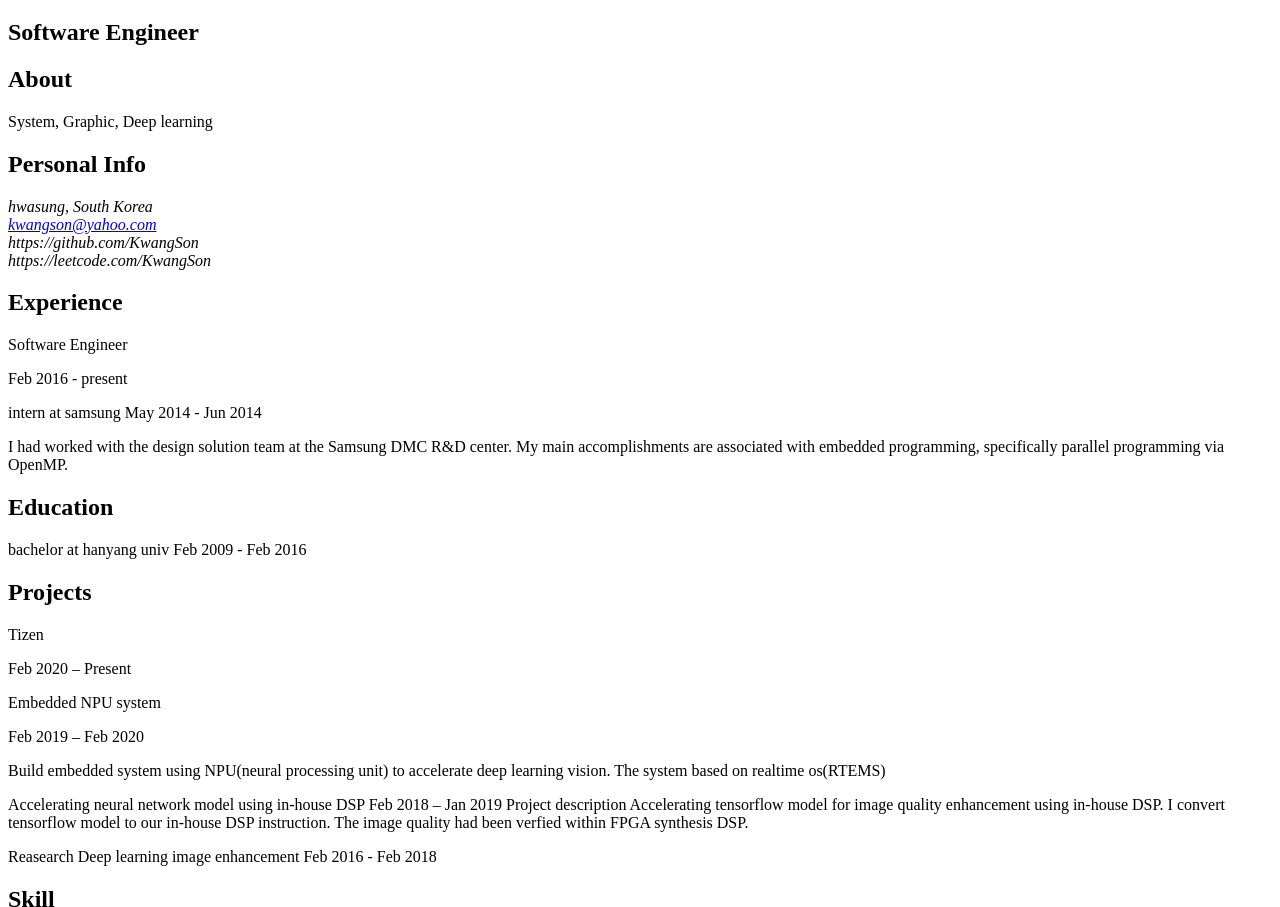
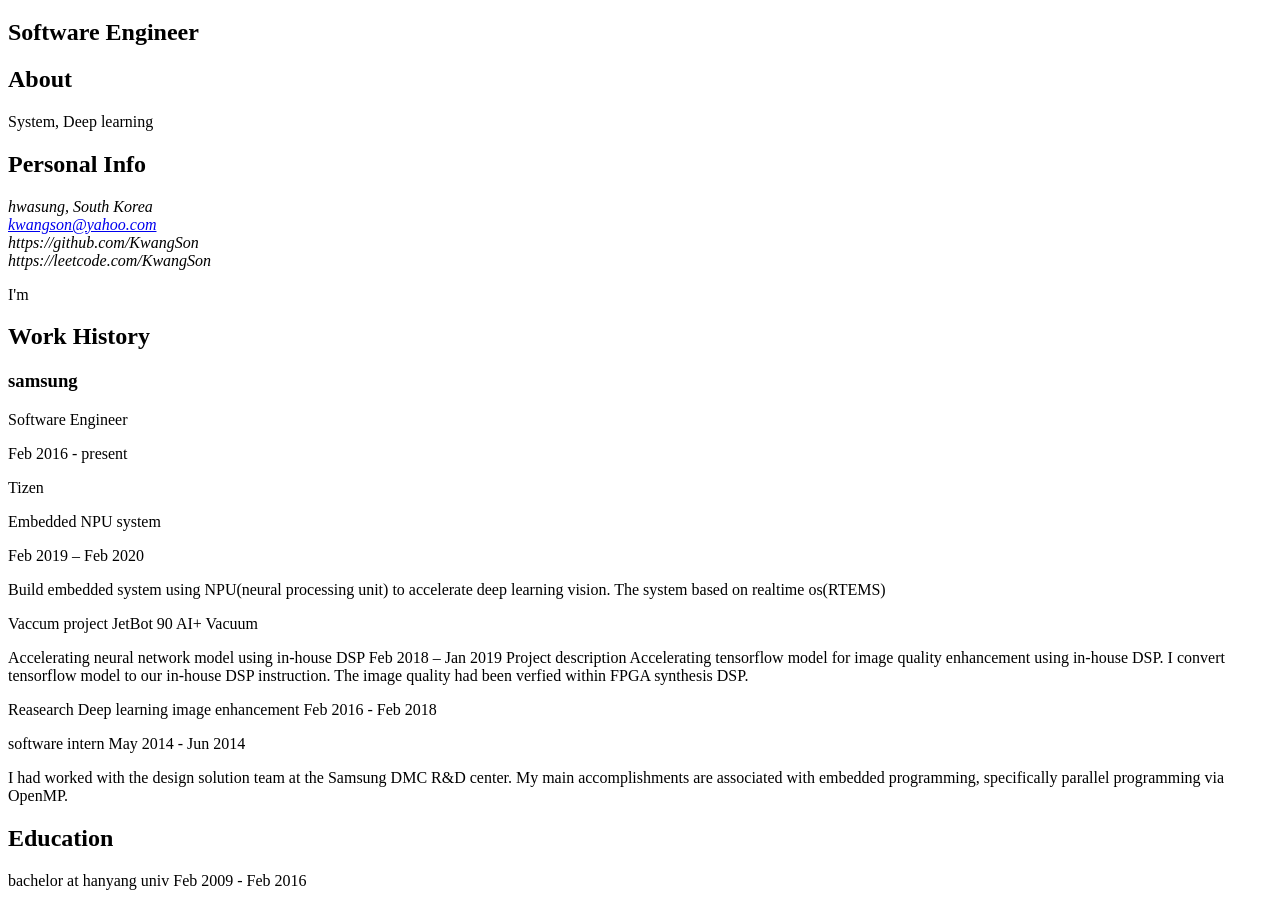
Before and after one commit to KwangSon/kwangson.github.io, a plain HTML site: page resume.html in a window 1280 px wide. Shown: the part 61-968 px from the top of the page. Drawn offline with Linux system fonts and the light colour scheme.

Commit message:
clean up resume

```diff
--- a/resume.html
+++ b/resume.html
@@ -10,7 +10,7 @@
 	<h2>Software Engineer</h2>
 
 	<h2>About</h2>
-	<p>System, Graphic, Deep learning</p>
+	<p>System, Deep learning</p>
 
 	<h2>Personal Info</h2>
 	<address>
@@ -20,33 +20,22 @@
 		https://leetcode.com/KwangSon</br>
 	</address>
 
+	<p>I'm </p>
 
-	<h2>Experience</h2>
-	<!--
-	position, level
-	company, location
-	date
-	summary
- -->
+
+	<h2>Work History</h2>
+	<h3>samsung</h3>
 	<p>Software Engineer</p>
-	<p></p>
 	<p>Feb 2016 - present</p>
-	<p>intern at samsung May 2014 - Jun 2014</p>
-	<p>
-		I had worked with the design solution team at the Samsung DMC R&D center. My main accomplishments are associated
-		with embedded programming, specifically parallel programming via OpenMP. </p>
-	<h2>Education</h2>
-	<p>bachelor at hanyang univ Feb 2009 - Feb 2016</p>
 
-	<h2>Projects</h2>
 	<p>Tizen</p>
-	<p>Feb 2020 – Present </p>
-
 	<p>Embedded NPU system</p>
 	<p> Feb 2019 – Feb 2020</p>
 	<p>Build embedded system using NPU(neural processing unit) to accelerate deep learning vision.
 		The system based on realtime os(RTEMS)</p>
-
+	<p>Vaccum project
+		JetBot 90 AI+ Vacuum
+	</p>
 	<p>Accelerating neural network model using in-house DSP
 
 		Feb 2018 – Jan 2019
@@ -59,10 +48,19 @@
 	<p>Reasearch Deep learning image enhancement
 		Feb 2016 - Feb 2018
 	</p>
+	<p>software intern May 2014 - Jun 2014</p>
+	<p>
+		I had worked with the design solution team at the Samsung DMC R&D center. My main accomplishments are associated
+		with embedded programming, specifically parallel programming via OpenMP. </p>
+
+	<h2>Education</h2>
+	<p>bachelor at hanyang univ Feb 2009 - Feb 2016</p>
+
+
 	<h2>Skill</h2>
 	Tensorflow, Embedded board, ARM
 	C/C++, python, shell, git
-	Linux, Tizen, Mac
+	Linux, Tizen
 	<h2>Paper</h2>
 	<h2>Patent</h2>
 </body>
```
